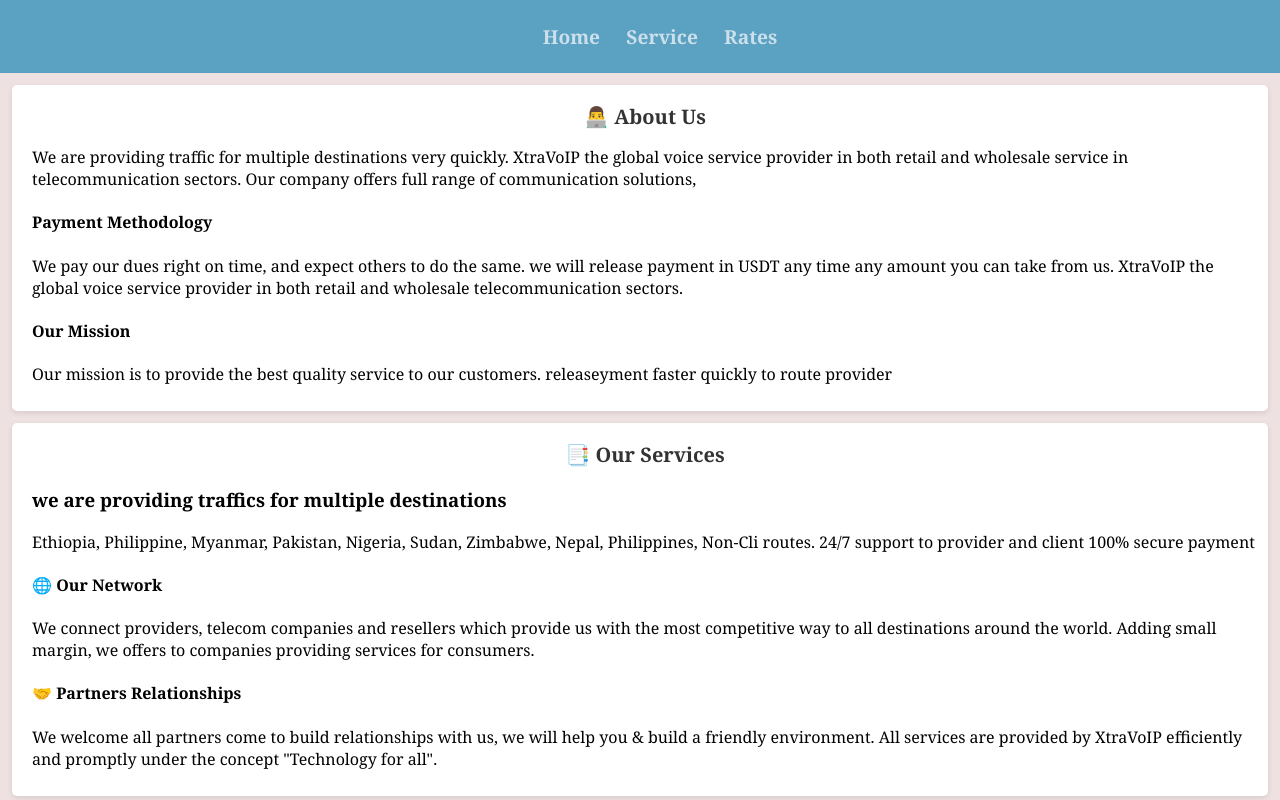
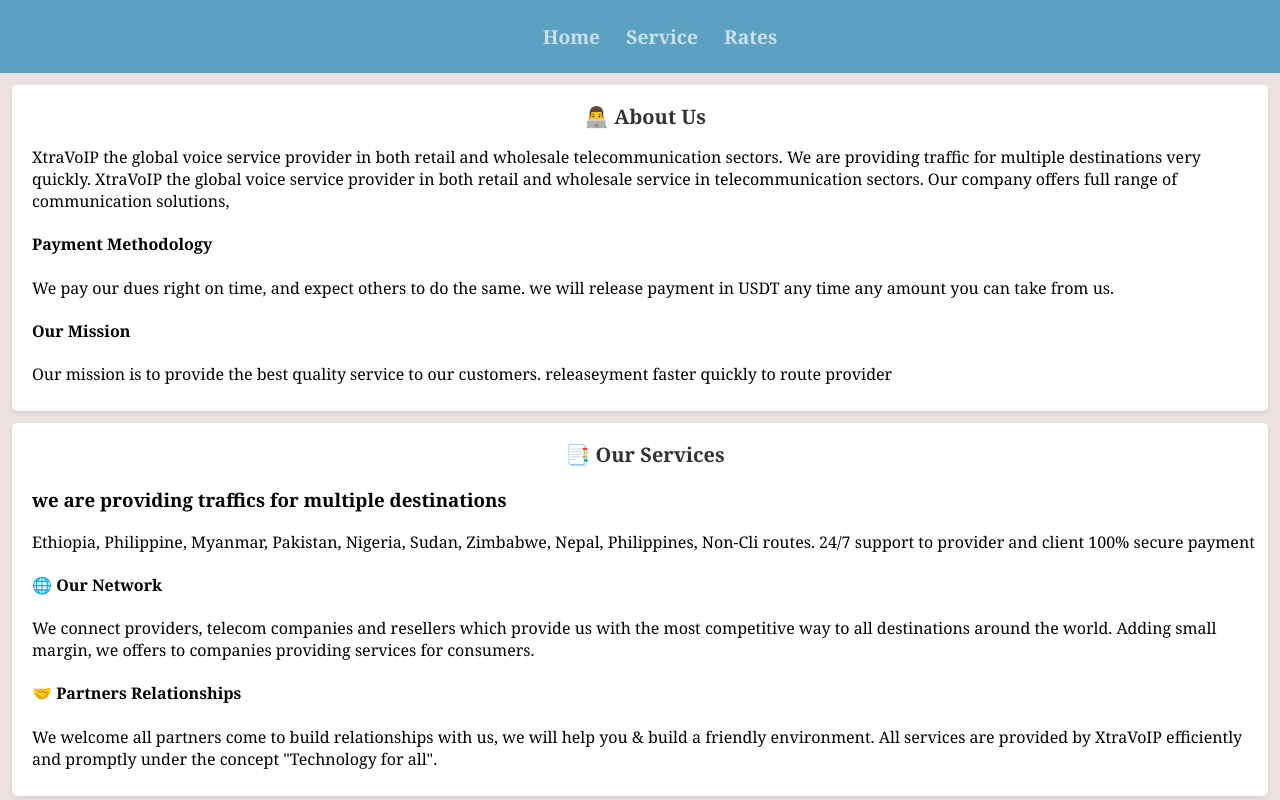
Before and after one commit to tariqmahmood898/xtravoip, a website: page index.html in a window 1280 px wide. Shown: the top 800 px of the page. Drawn offline with Linux system fonts and the light colour scheme; files whose address does not match are found by name.

Commit message:
Update index.html

```diff
--- a/index.html
+++ b/index.html
@@ -23,11 +23,17 @@
     <main>
         <section id="home">
             <h2>👨‍💻 About Us</h2>
-            <p>We are providing traffic for multiple destinations very quickly. XtraVoIP the global voice service provider in both retail and wholesale service in telecommunication sectors.
-               Our company offers full range of communication solutions, </p>
+            <p> XtraVoIP the global voice service provider in both retail and wholesale telecommunication sectors.
+                We are providing traffic for multiple destinations very quickly. XtraVoIP the global voice service provider in both retail and wholesale service in telecommunication sectors.
+               Our company offers full range of communication solutions,
+
+
+            </p>
             <h4>Payment Methodology</h4>
-            <p> We pay our dues right on time, and expect others to do the same. we will release payment in USDT any time any amount you can take from us.
-                XtraVoIP the global voice service provider in both retail and wholesale telecommunication sectors.
+
+            <p> We pay our dues right on time, and expect others to do the same.
+                we will release payment in USDT any time any amount you can take from us.
+
             </p>
             <h4>Our Mission</h4>
             <p>Our mission is to provide the best quality service to our customers.
```
